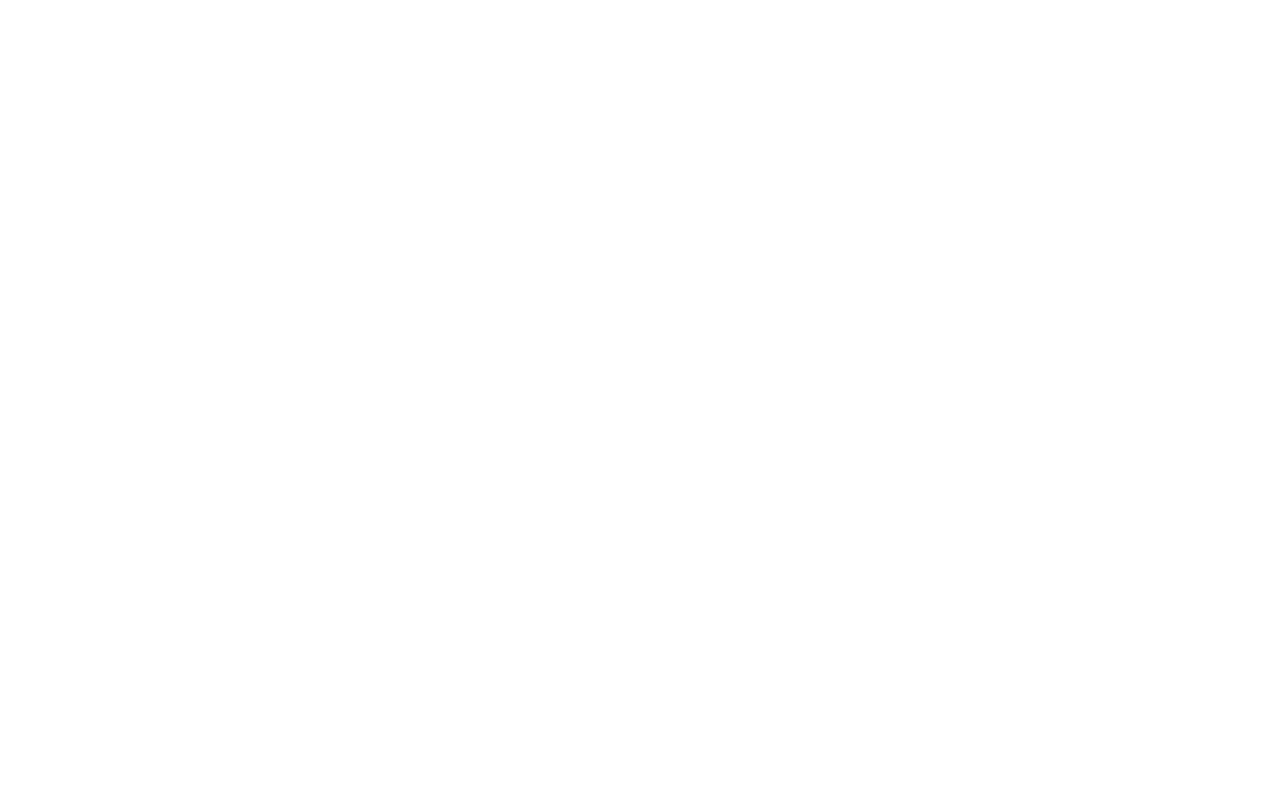
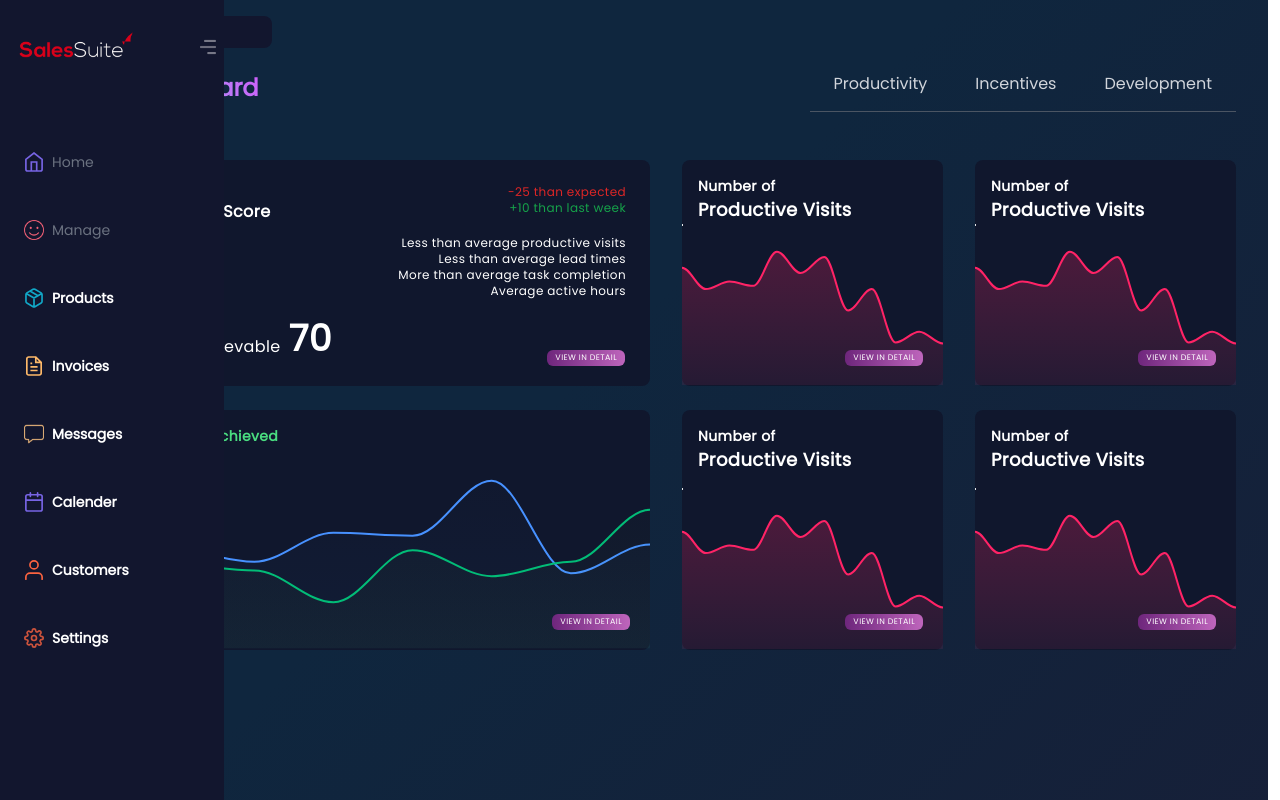
Before and after one commit to Nivethan-Ar/ml-dashboard, a React (Create React App) app: page / in a window 1280 px wide. Shown: the top 800 px of the page. Built offline with nearby package versions, Linux system fonts and the light colour scheme.

Commit message:
fix: disable private routing

```diff
--- a/src/App.tsx
+++ b/src/App.tsx
@@ -1,26 +1,24 @@
-import { Routes, Route } from 'react-router-dom';
+import { Route, Routes } from 'react-router-dom';
 
-import PrivateRoute from './routes/PrivateRoute';
-import PublicRoute from './routes/PublicRoute';
+import Dashboard from './pages/DashboardML/Dashboard';
+import Development from './pages/DashboardML/Development';
+import Incentives from './pages/DashboardML/Incentives';
+import Productivity from './pages/DashboardML/Productivity';
 import SetLocalStorage from './pages/login/SetLocalStorage';
-import Dashboard from './pages/DashboardML/Dashboard';
 import Manage from './pages/Manage/Manage';
-import Login from './pages/login/Login';
 import Sub1 from './pages/Manage/sub1/Sub1';
 import Sub2 from './pages/Manage/sub2/Sub1';
-import Productivity from './pages/DashboardML/Productivity';
-import Incentives from './pages/DashboardML/Incentives';
-import Development from './pages/DashboardML/Development';
+import PrivateRoute from './routes/PrivateRoute';
 
 const App = () => (
   <div>
     <Routes>
-      <Route path="/" element={<PublicRoute />}>
+      {/* <Route path="/" element={<PublicRoute />}>
         <Route path="login" element={<Login />} />
-      </Route>
+      </Route> */}
 
       <Route path="/" element={<PrivateRoute />}>
-        <Route path="dashboard" element={<Dashboard />}>
+        <Route path="/" element={<Dashboard />}>
           <Route index element={<Productivity />} />
           <Route path="incentives" element={<Incentives />} />
           <Route path="development" element={<Development />} />
--- a/src/routes/PrivateRoute.tsx
+++ b/src/routes/PrivateRoute.tsx
@@ -1,12 +1,13 @@
-import { useSelector } from 'react-redux';
+// import { useSelector } from 'react-redux';
 import { Navigate, Outlet, useLocation } from 'react-router-dom';
 
-import { Rootstate } from '../app/store';
+// import { Rootstate } from '../app/store';
 
 const PrivateRoute = () => {
   const location = useLocation();
 
-  const user = useSelector((state:Rootstate) => state.userAuth.user);
+  // const user = useSelector((state:Rootstate) => state.userAuth.user);
+  const user = true;
 
   return user
     ? <Outlet />
```
